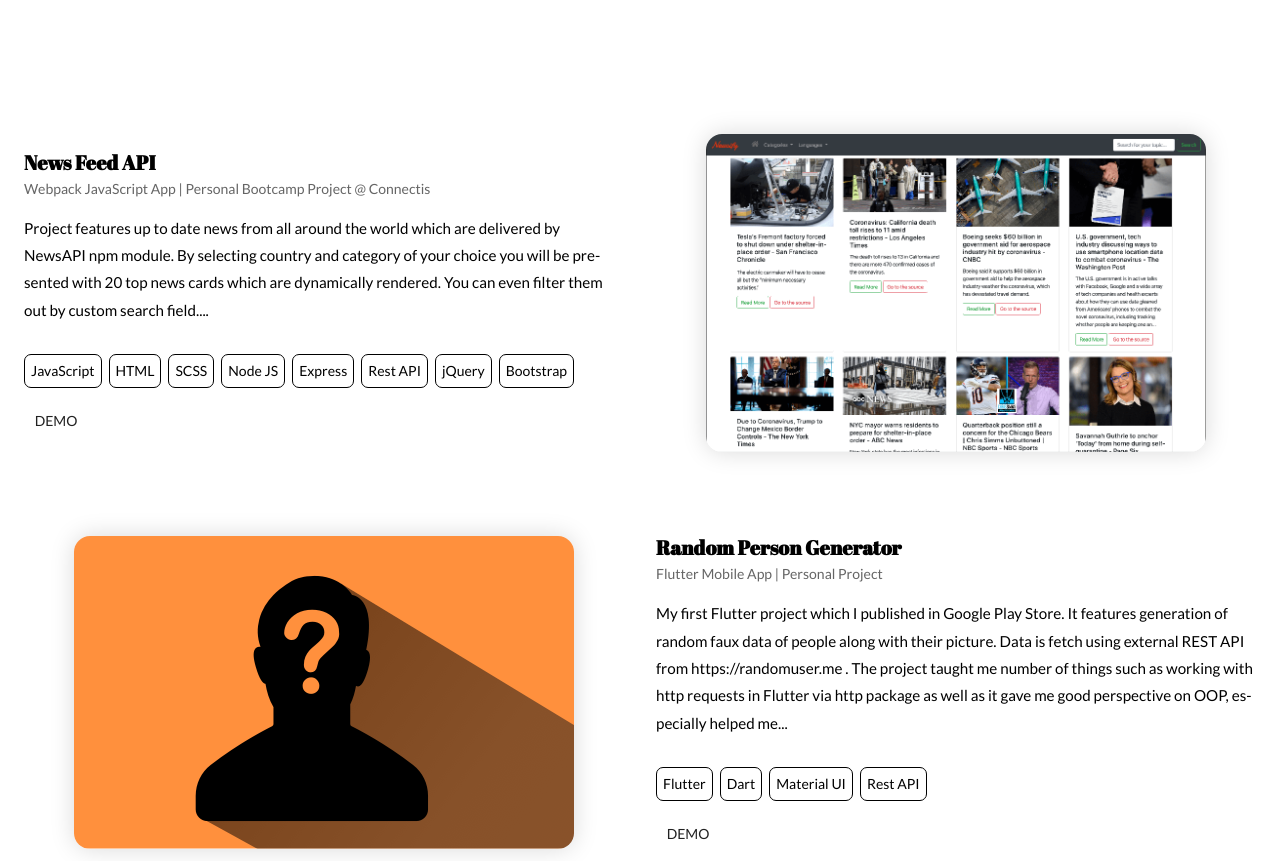
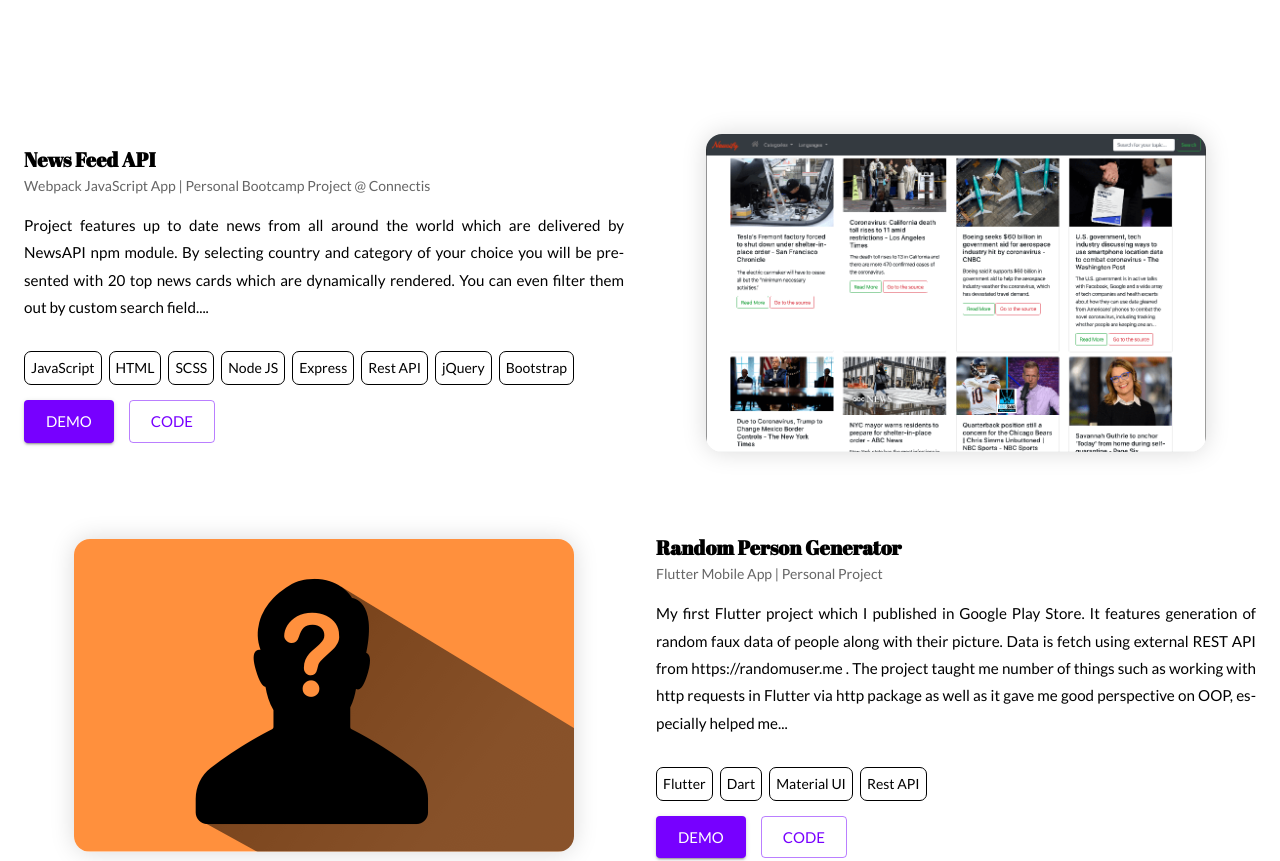
Before and after one commit to zeglarz/portfolio-website-v2, a React (Create React App) app: page /projects in a window 1280 px wide. Shown: the part 600-1461 px from the top of the page. Built offline with nearby package versions, Linux system fonts and the light colour scheme.

Commit message:
more styling changes

```diff
--- a/src/components/Hero/Hero.tsx
+++ b/src/components/Hero/Hero.tsx
@@ -6,7 +6,7 @@ import Icon from './SocialIcons/withIcon';
 import { SOCIAL as socials } from './constants';
 import { Title } from '../../styles/Title';
 import { motion, Variants } from 'framer-motion';
-import {StyledLink} from '../../styles/StyledLink';
+import { StyledLink } from '../../styles/StyledLink';
 
 interface Custom {
     withoutOutline?: boolean;
--- a/src/components/ProjectList/ProjectCard/ProjectCard.tsx
+++ b/src/components/ProjectList/ProjectCard/ProjectCard.tsx
@@ -6,11 +6,17 @@ import media from '../../../styles/style';
 import { StyledLink } from '../../../styles/StyledLink';
 
 
+const StyledLinkMod = styled(StyledLink)`
+
+`;
+
 const StyledCard = styled.div`
   width: 100%;
   padding-bottom: 5rem;
   display: flex;
   justify-content: center;
+  text-align: justify;
+
   .image {
     position: relative;
     img {
@@ -52,9 +58,13 @@ const StyledCard = styled.div`
       margin-bottom: 8px;
     }
   }
+
+  button {
+  margin-right: 15px;
+  }
 `;
 
-const Skill = styled.p`
+const Skill = styled.span`
   display: inline-flex;
   padding: 6px;
   border-radius: 7px;
@@ -65,7 +75,6 @@ const Skill = styled.p`
 `;
 
 const ProjectCard: FunctionComponent<IProjects & { index: number }> = ({
-                                                                           id,
                                                                            index,
                                                                            title,
                                                                            subtitle,
@@ -105,11 +114,26 @@ const ProjectCard: FunctionComponent<IProjects & { index: number }> = ({
                             </Skill>
                         ))}
                     </div>
-                    <StyledLink href={demoURL}>
-                        <Button>
+                    <Grid container direction='row' justify={'flex-start'}>
+                        <StyledLinkMod href={demoURL}>
+                            <Button
+                                variant='contained'
+                                color='primary'
+                                size='large'
+                            >
                                 Demo
                             </Button>
-                    </StyledLink>
+                        </StyledLinkMod>
+                        <StyledLinkMod href={gitURL}>
+                            <Button
+                                variant='outlined'
+                                color='primary'
+                                size='large'
+                            >
+                                Code
+                            </Button>
+                        </StyledLinkMod>
+                    </Grid>
                 </Grid>
             </Grid>
         </StyledCard>
--- a/src/components/ProjectList/constants.ts
+++ b/src/components/ProjectList/constants.ts
@@ -233,8 +233,8 @@ export const projects: IProjects[] = [
         id: 7,
         title: 'Portfolio Website v2',
         subtitle: {
-            en: 'Create React App TypeScript | Personal Portfolio v. 2',
-            pl: 'Create React App TypeScript | Portfolio Personalne 2 odłona',
+            en: 'Create React App TypeScript | Personal Portfolio v2',
+            pl: 'Create React App TypeScript | Portfolio Personalne 2 odsłona',
         },
         description: {
             en: `The second version of my portfolio website, this time made with React. The development process was very
@@ -251,7 +251,7 @@ had thought, I very happy with the final result and I hope you would enjoy it to
               powiedziałem sobie, że się nie poddam! I nie żałuje tej decyzji, gdyż nie tylko udało mi się dowieźć ten projkt do końca,
               ale chyba nawet polubiliśmy się na tyle, że kompilator już tak często się na mnie nie złości`,
         },
-        stack: [Stack.react, Stack.ts, Stack.sc, Stack.fm, Stack.formik, Stack.sketch],
+        stack: [Stack.react, Stack.ts, Stack.sc, Stack.fm, Stack.mui, Stack.formik, Stack.sketch],
         category: 'apps',
         img: portfolio,
         slug: 'portfolio-v2',
--- a/src/styles/theme/materialTheme.ts
+++ b/src/styles/theme/materialTheme.ts
@@ -8,10 +8,10 @@ const materialThemeLight = responsiveFontSizes(
         },
         palette: {
             primary: {
-                main: '#ff8a00',
+                main: '#7700ff',
             },
             secondary: {
-                main: '#e52e71',
+                main: '#4400FF',
             },
             type: 'light',
         },
@@ -25,10 +25,10 @@ const materialThemeDark = responsiveFontSizes(
         },
         palette: {
             primary: {
-                main: '#7700ff',
+                main: '#ff8a00',
             },
             secondary: {
-                main: '#4400FF',
+                main: '#e52e71',
             },
             type: 'dark',
         },
--- a/src/views/About/About.tsx
+++ b/src/views/About/About.tsx
@@ -210,7 +210,7 @@ const About = () => {
                         </Header>
                         <ListContainer>
                             {Object.keys(techs).map(tech =>
-                                <div key={techs[tech]}>
+                                <div key={techs[tech].title}>
                                     <h3>{techs[tech].title}</h3>
                                     <ul>
                                         {techs[tech].stack.map(stack =>
```
Lines whose indentation alone changed are shown as unchanged.
